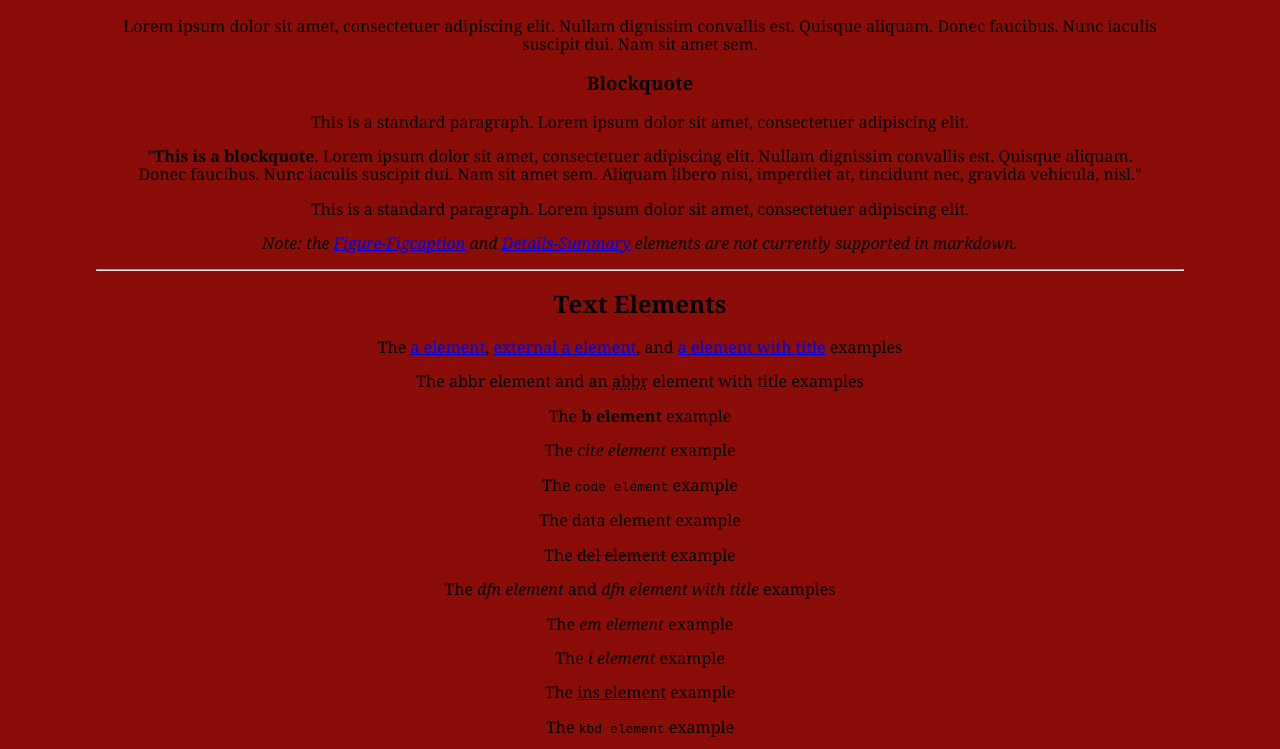
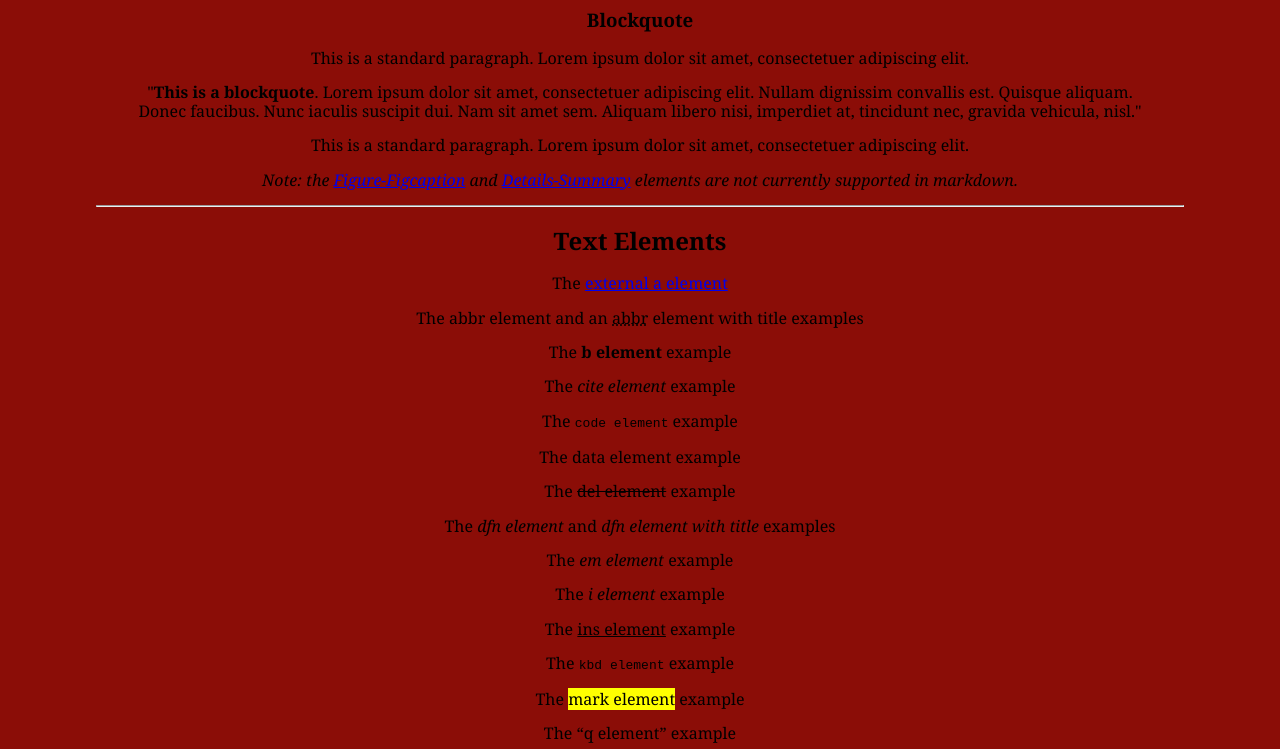
Before and after one commit to geerteltink/www.eltink.net, an Eleventy site: page src/style-guide.md in a window 1280 px wide. Shown: the part 1100-1849 px from the top of the page. Built offline with nearby package versions, Linux system fonts and the light colour scheme; Eleventy itself is replaced by a stand-in of ours; files that its build step writes are made by us from their sources; what postcss-import, striptags would draw is missing.

Commit message:
fix: style guide markdown

```diff
--- a/src/style-guide.md
+++ b/src/style-guide.md
@@ -4,8 +4,6 @@ title: Style Guide
 date: 2022-07-04
 eleventyExcludeFromCollections: true
 ---
-
-# Heading 1
 
 Lorem ipsum dolor sit amet, adipiscing elit. Nullam dignissim convallis est. Quisque aliquam. Donec faucibus. Nunc iaculis suscipit dui. Nam sit amet sem. Aliquam libero nisi, imperdiet at, tincidunt nec, gravida vehicula, nisl.
 
@@ -57,7 +55,7 @@ _Note: the [Figure-Figcaption](https://html5doctor.com/the-figure-figcaption-ele
 
 ## Text Elements
 
-The [a element](#example), [external a element](https://example.com), and [a element with title](#example 'Example Title') examples
+The [external a element](https://example.com)
 
 The <abbr>abbr element</abbr> and an <abbr title="Abbreviation">abbr</abbr> element with title examples
 
```
